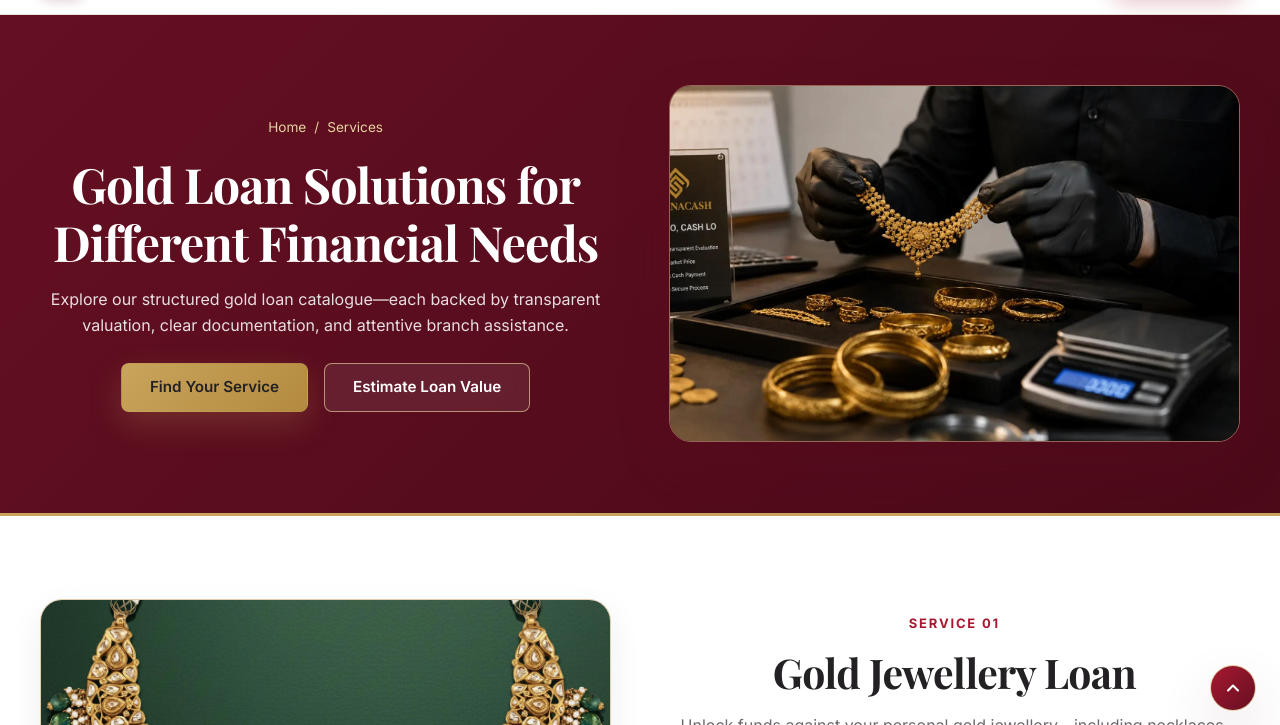
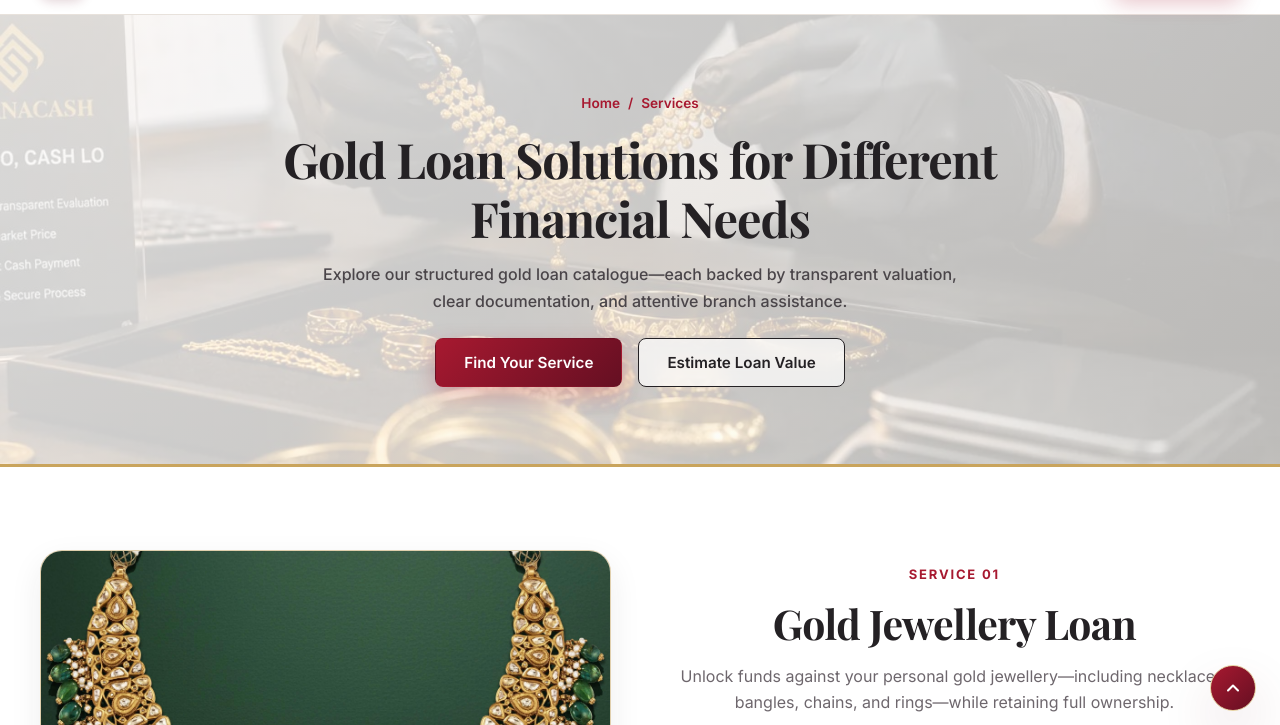
Before and after one commit to HTMLStaticWorks-Org/Gold_Loan_Pawn_Broker, a plain HTML site: page services.html in a window 1280 px wide. Shown: the part 65-790 px from the top of the page. Drawn offline with nearby package versions, Linux system fonts and the light colour scheme.

Commit message:
SECOND COMMIT

```diff
--- a/assets/css/style.css
+++ b/assets/css/style.css
@@ -1162,26 +1162,69 @@ h4 { font-size: clamp(1.05rem, 1.3vw, 1.25rem); }
   animation: floatGentle 5.5s ease-in-out infinite reverse;
 }
 
-/* Inner Page Hero */
+/* Inner Page Hero (Bright Image Background in Both Light & Dark Modes) */
 .page-hero {
-  background: linear-gradient(135deg, var(--burgundy) 0%, var(--burgundy-deep) 100%);
-  color: #FFFFFF;
-  padding-block: clamp(3rem, 5.5vw, 4.75rem);
+  background: #FAF8F5;
+  color: #242124;
+  padding-block: clamp(3.5rem, 6vw, 5.25rem);
   border-bottom: 3px solid var(--champagne);
   position: relative;
   overflow: hidden;
 }
 
+.page-hero-bg {
+  position: absolute;
+  inset: 0;
+  width: 100%;
+  height: 100%;
+  object-fit: cover;
+  object-position: center;
+  filter: brightness(1.06) saturate(1.04);
+  z-index: 0;
+  pointer-events: none;
+}
+
+.page-hero-overlay {
+  position: absolute;
+  inset: 0;
+  z-index: 1;
+  background: linear-gradient(135deg, rgba(255, 255, 255, 0.84) 0%, rgba(250, 248, 245, 0.74) 100%);
+  pointer-events: none;
+}
+
+.page-hero .container {
+  position: relative;
+  z-index: 2;
+}
+
 .page-hero h1 {
-  color: #FFFFFF;
+  color: #242124;
   font-size: clamp(2rem, 3.8vw, 3.25rem);
 }
 
 .page-hero p {
-  color: var(--text-on-dark-muted);
-  max-width: 620px;
+  color: #4A4549;
+  max-width: 660px;
   margin-top: 0.9rem;
   margin-inline: auto;
+  font-weight: 500;
+}
+
+.page-hero .breadcrumb {
+  color: #A71930;
+  font-weight: 600;
+}
+
+.page-hero .btn-outline-light {
+  color: #242124;
+  border-color: #242124;
+  background: rgba(255, 255, 255, 0.7);
+}
+
+.page-hero .btn-outline-light:hover {
+  background: var(--ruby);
+  border-color: var(--ruby);
+  color: #FFFFFF;
 }
 
 .page-hero .container[style*="max-width"] {
--- a/services.html
+++ b/services.html
@@ -82,20 +82,17 @@
   </aside>
 
   <main>
-    <!-- SECTION 01 — SERVICES HERO (image-31.png) -->
+    <!-- SECTION 01 — SERVICES HERO (image-31.png bright background) -->
     <section class="page-hero">
-      <div class="container grid-split">
-        <div>
-          <nav class="breadcrumb" aria-label="Breadcrumb"><a href="index.html">Home</a> <span>/</span> <span>Services</span></nav>
-          <h1>Gold Loan Solutions for Different Financial Needs</h1>
-          <p>Explore our structured gold loan catalogue—each backed by transparent valuation, clear documentation, and attentive branch assistance.</p>
-          <div class="btn-group mt-3">
-            <a href="#service-selector" class="btn btn-gold">Find Your Service</a>
-            <a href="loan-calculator.html" class="btn btn-outline-light">Estimate Loan Value</a>
-          </div>
-        </div>
-        <div class="page-hero-media">
-          <img src="images/image-31.png" alt="Appraiser wearing protective gloves inspecting gold necklace over tray of ornaments and digital scale">
+      <img class="page-hero-bg" src="images/image-31.png" alt="Appraiser wearing protective gloves inspecting gold necklace over tray of ornaments and digital scale">
+      <div class="page-hero-overlay" aria-hidden="true"></div>
+      <div class="container" style="max-width:820px;">
+        <nav class="breadcrumb" aria-label="Breadcrumb"><a href="index.html">Home</a> <span>/</span> <span>Services</span></nav>
+        <h1>Gold Loan Solutions for Different Financial Needs</h1>
+        <p>Explore our structured gold loan catalogue—each backed by transparent valuation, clear documentation, and attentive branch assistance.</p>
+        <div class="btn-group mt-3">
+          <a href="#service-selector" class="btn btn-primary">Find Your Service</a>
+          <a href="loan-calculator.html" class="btn btn-outline-light">Estimate Loan Value</a>
         </div>
       </div>
     </section>
```
Also changed, not shown: about.html (+7 -10 lines), contact.html (+3 -1 lines), eligibility.html (+3 -1 lines), faqs.html (+3 -1 lines), interest-rates.html (+3 -1 lines), loan-calculator.html (+3 -1 lines), loan-process.html (+3 -1 lines), products.html (+7 -10 lines).
